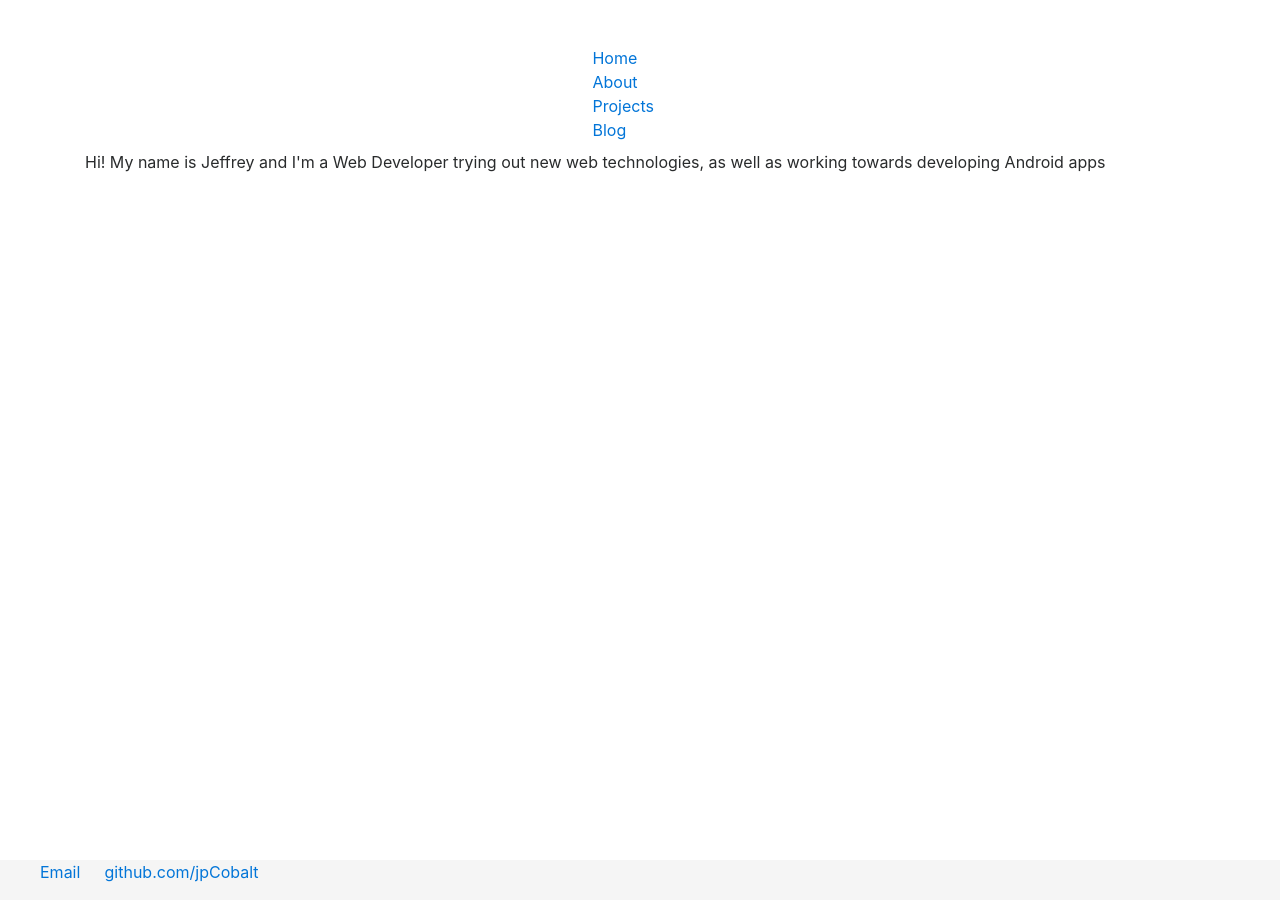
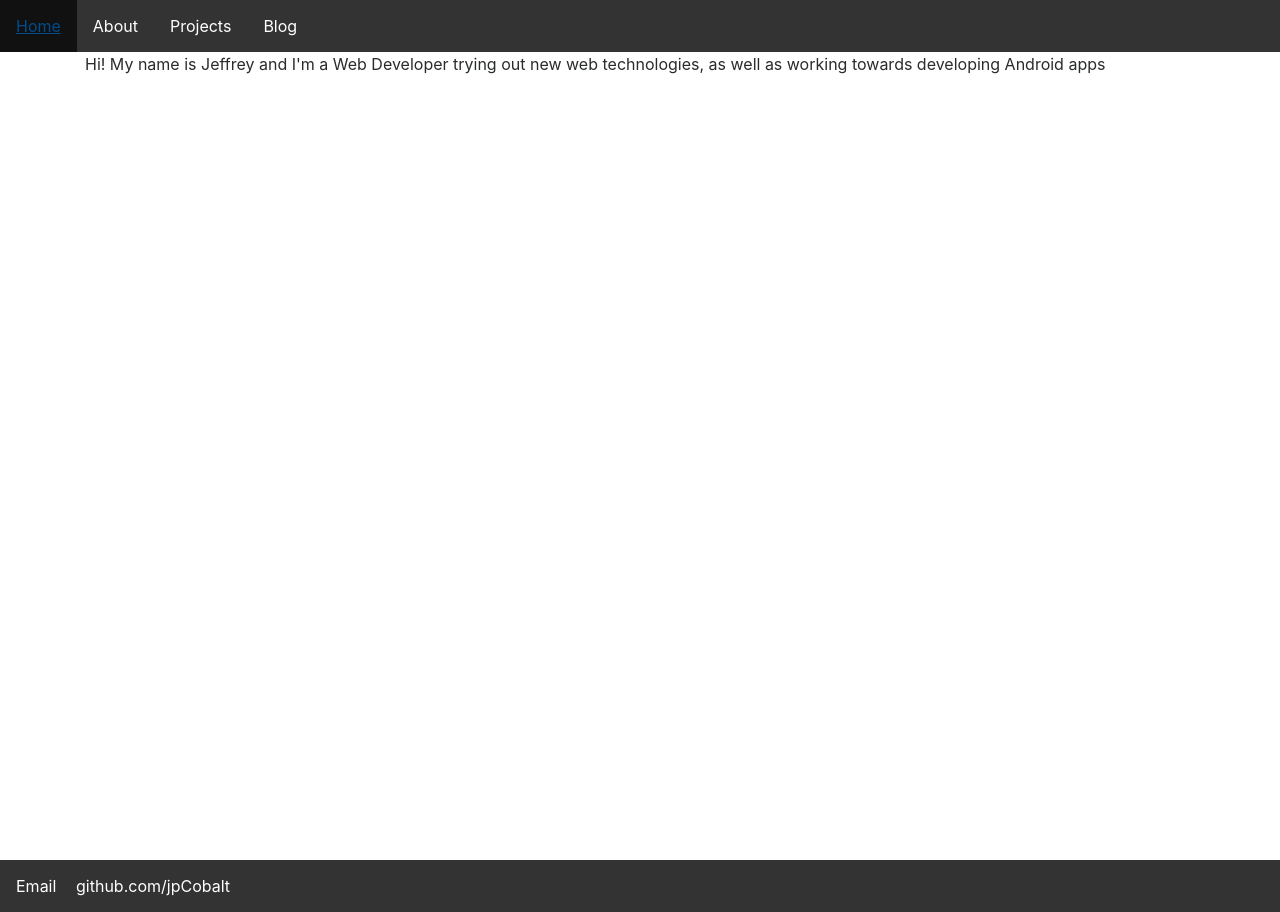
Before and after one commit to jpCobalt/jpCobalt.github.io, a Jekyll site: the page built from index.html, in a window 1280 px wide. Built offline with Jekyll 4.4.1, drawn with Linux system fonts in a browser that asks for light colours.

Commit message:
Add analytics, try to fix navbar conflicts'

```diff
--- a/_layouts/default.html
+++ b/_layouts/default.html
@@ -13,10 +13,12 @@
 
         <script src="/js/bootstrap.min.js"></script>
         <link rel="stylesheet" type="text/css" href="/css/main.css">
+        {% include analytics.html %}
 	</head>
 	<body>
         <div id='wrap'>
-            <nav class="navbar navbar-inverse navbar-fixed-top">
+        <!-- some other classes overwritting -->
+           <!--  <nav class="navbar navbar-inverse navbar-fixed-top">
               <div class="container-fluid">
                 <div class="navbar-header">
                   <a class="navbar-brand" href="/">jpCobalt</a>
@@ -28,7 +30,13 @@
                     <li><a href="/blog">Blog</a></li>
                 </ul>
               </div>
-            </nav>
+            </nav> -->
+            <ul>
+                <li><a href="/">Home</a></li>
+                <li><a href="/about">About</a></li>
+                <li><a href="/projects">Projects</a></li>
+                <li><a href="/blog">Blog</a></li>
+            </ul>
 
             <div class="container">
             {{content}}
--- a/css/main.css
+++ b/css/main.css
@@ -2,11 +2,37 @@
 
 #footer ul{
   list-style-type:none;
+  margin-bottom:10px;
 }
 
 #footer ul li{
     display:inline-block;
     width:60px
+}
+
+ul {
+    list-style-type: none;
+    margin: 0;
+    padding: 0;
+    overflow: hidden;
+    background-color: #333;
+}
+
+li {
+    float: left;
+}
+
+li a {
+    display: block;
+    color: white;
+    text-align: center;
+    padding: 14px 16px;
+    text-decoration: none;
+}
+
+/* Change the link color to #111 (black) on hover */
+li a:hover {
+    background-color: #111;
 }
 
 /* Sticky footer styles
```
